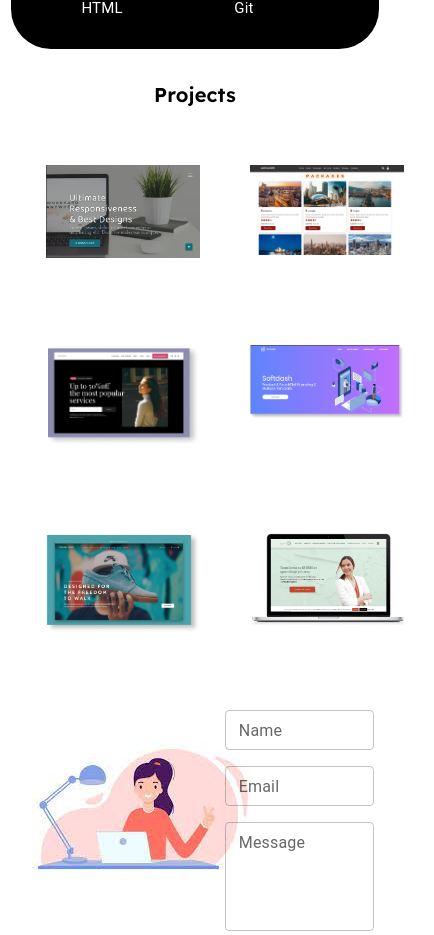
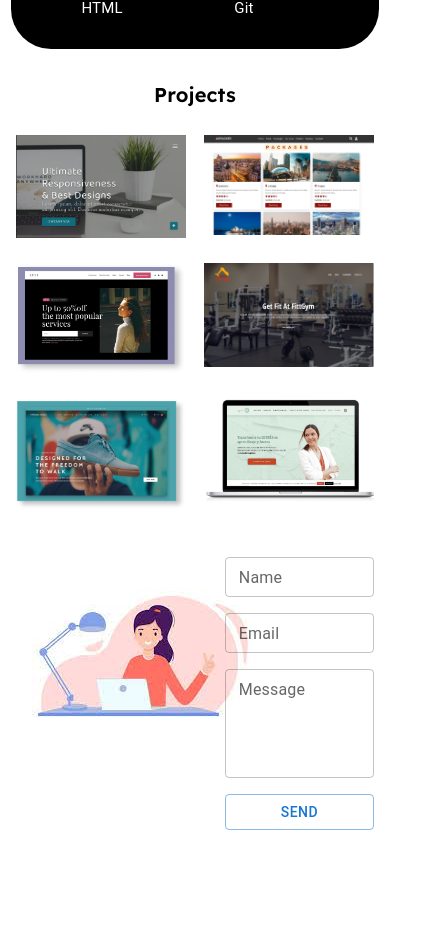
Before and after one commit to ro61zzy/myportfolio, a React (Create React App) app: page / in a window 390 px wide. Shown: the part 980-1915 px from the top of the page, 434 px wide, since content can reach past the window. After the commit the page ends 1850 px from the top, so only its background shows below. Built offline with nearby package versions, Linux system fonts and the light colour scheme.

Commit message:
update projects

```diff
--- a/src/components/Projects/Project.js
+++ b/src/components/Projects/Project.js
@@ -5,7 +5,7 @@ import "./project.css";
 import One from "../../assets/techis.png";
 import Two from "../../assets/bagpack.png";
 import Three from "../../assets/three.png";
-import Four from "../../assets/four.png";
+import Four from "../../assets/fittgym.png";
 import Five from "../../assets/five.png";
 import Six from "../../assets/six.png";
 import LazyLoad from "react-lazyload";
--- a/src/components/Projects/project.css
+++ b/src/components/Projects/project.css
@@ -6,7 +6,7 @@
 .wrapper div img {
     object-fit: scale-down;
     width:100%;
-    margin: 30px;
+    /* margin: 30px; */
     align-items:'center'
 }
 .first {
@@ -21,3 +21,8 @@
     background-size: cover;
     position: relative;
 }
+@media (max-width: 450px) {
+    .wrapper{
+        grid-gap: 18px;
+    }
+}
```
Also changed, not shown: src/assets/fittgym.png (added).
